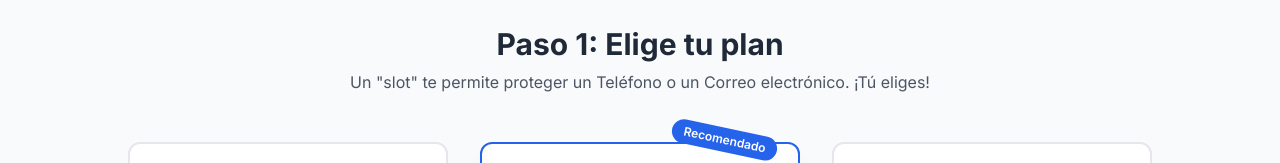
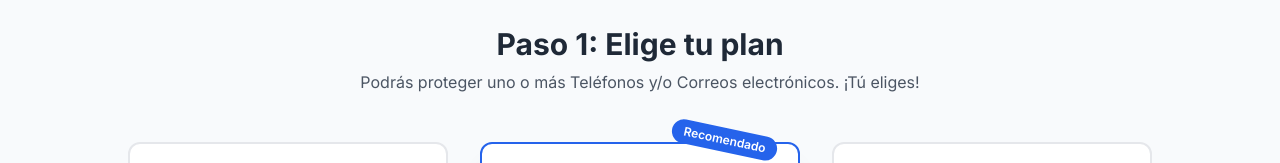
Before and after one commit to Nomewei/respaldo_cortala.cl, a React (Vite) app: page / in a window 1280 px wide. Both pictures are taken after a click on the button "Planes". Shown: the part 192-355 px from the top of the page. Built offline with nearby package versions, Linux system fonts and the light colour scheme.

Commit message:
Update PlansSection.tsx

```diff
--- a/src/components/PlansSection.tsx
+++ b/src/components/PlansSection.tsx
@@ -13,10 +13,10 @@ const PlansSection: React.FC<PlansSectionProps> = ({ plans, onPlanSelect, hasRef
     return (
         <section id="plans-section" className="py-16 lg:py-24 fade-in">
             <h2 className="text-3xl font-bold text-center mb-2">Paso 1: Elige tu plan</h2>
-            <p className="text-center text-gray-600 mb-12">Un "slot" te permite proteger un Teléfono o un Correo electrónico. ¡Tú eliges!</p>
+            <p className="text-center text-gray-600 mb-12">Podrás proteger uno o más Teléfonos y/o Correos electrónicos. ¡Tú eliges!</p>
             {hasReferral && (
                 <div className="mb-8 text-center bg-green-100 text-green-800 p-4 rounded-lg max-w-2xl mx-auto border border-green-200">
-                    <p className="font-semibold">¡Gracias a tu referido, tienes 1 slot extra en cualquier plan que elijas!</p>
+                    <p className="font-semibold">¡Gracias a tu referido, tienes 1 protección extra en cualquier plan que elijas!</p>
                 </div>
             )}
             <div className="grid md:grid-cols-3 gap-8 max-w-5xl mx-auto">
```
